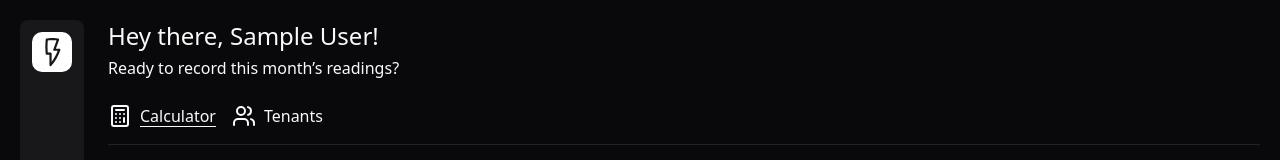
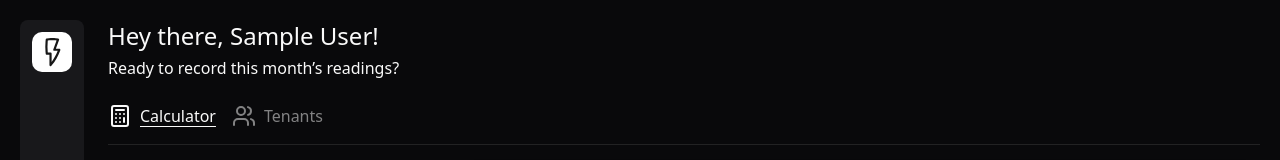
Before and after one commit to anamaydev/quibil, a React (Vite) app: page /home in a window 1280 px wide. Shown: the top 160 px of the page. Built offline with nearby package versions, Linux system fonts and the light colour scheme; no server answers; the database is empty; sample sign-in values are in the browser's storage.

Commit message:
fix: prevent Calculator nav link from staying active on nested routes using end prop

```diff
--- a/src/components/Main.tsx
+++ b/src/components/Main.tsx
@@ -17,10 +17,11 @@ const Main = () => {
         <div className="flex gap-4">
           <NavLink
             to="/home"
+            end
             className={({isActive})=>
               isActive ?
               "underline flex gap-2 underline-offset-4":
-              "flex gap-2 hover:underline underline-offset-4"
+              "flex gap-2 hover:underline underline-offset-4 opacity-50"
             }
           ><Calculator/> Calculator</NavLink>
           <NavLink
@@ -28,8 +29,8 @@ const Main = () => {
             className={({isActive})=>
               isActive ?
               "underline flex gap-2 underline-offset-4":
-              "flex gap-2 hover:underline underline-offset-4"
-          }
+              "flex gap-2 hover:underline underline-offset-4 opacity-50"
+            }
           ><Users/> Tenants</NavLink>
         </div>
         <Separator/>
```
